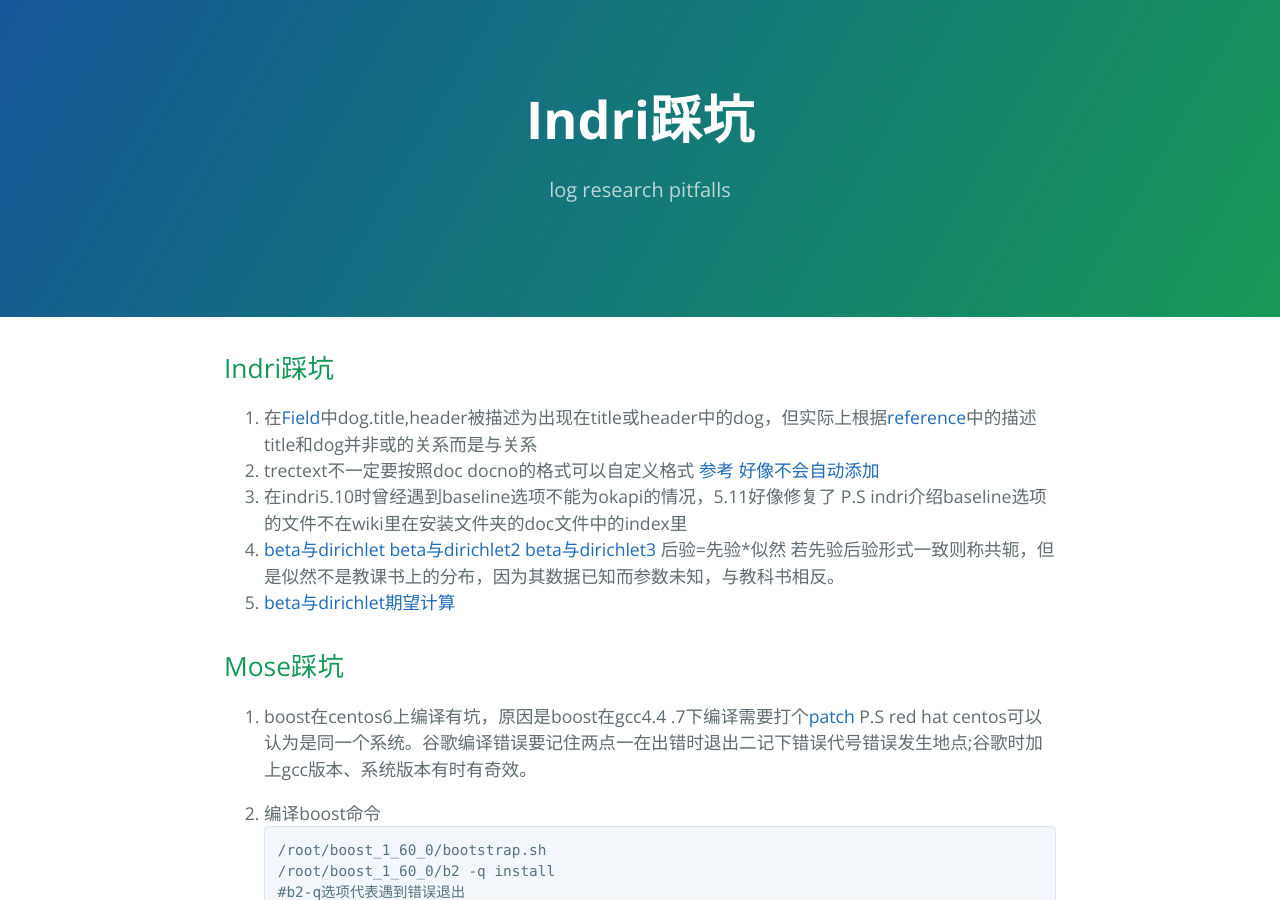
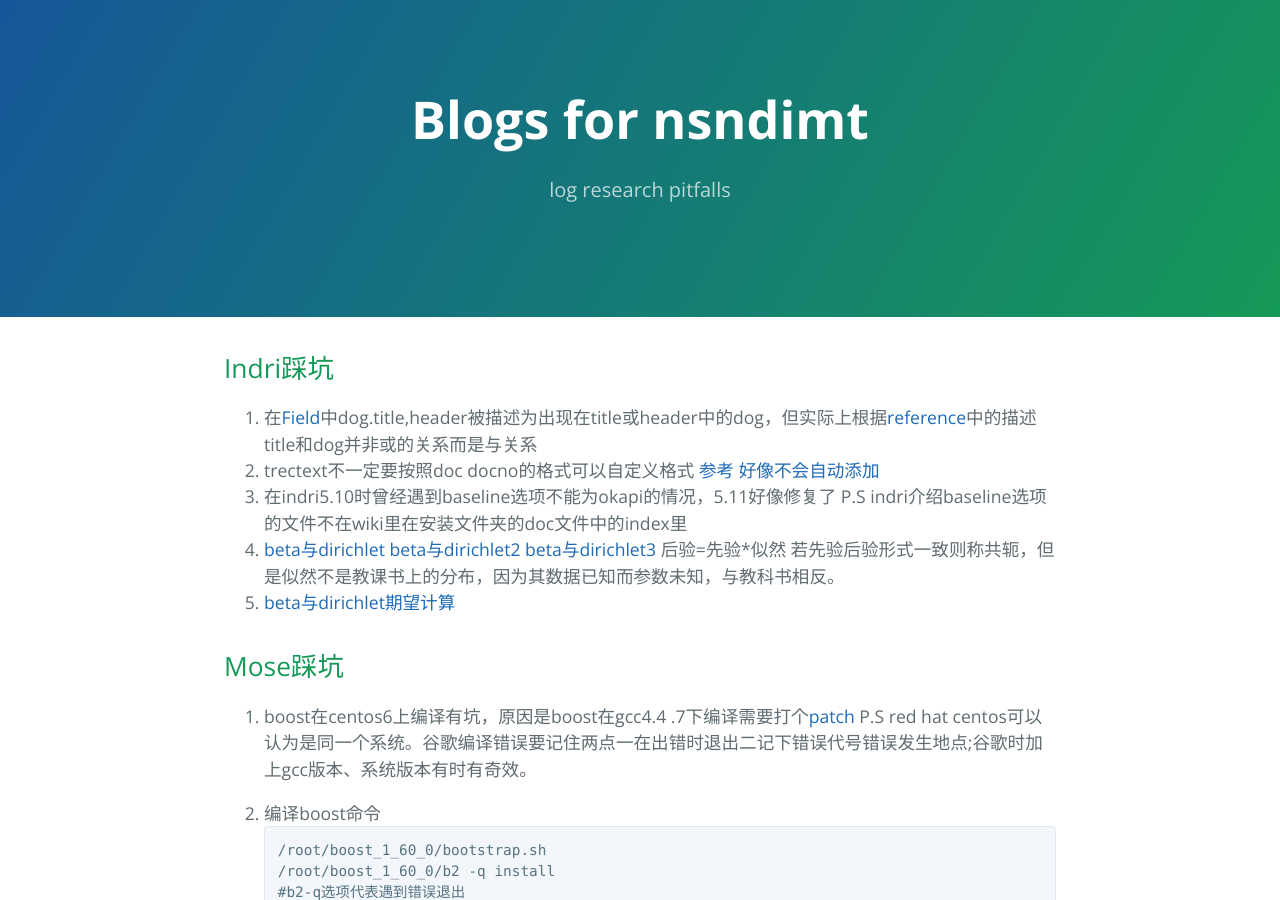
Before and after one commit to nsndimt/nsndimt.github.io, a Jekyll site: the page built from index.md, in a window 1280 px wide and 900 px high. Built offline with Jekyll 4.4.1, drawn with Linux system fonts in a browser that asks for light colours; our own code applies the rules of GitHub Pages for plain Markdown files.

Commit message:
Update index.md

```diff
--- a/index.md
+++ b/index.md
@@ -1,4 +1,5 @@
 ---
+title: Blogs for nsndimt
 layout: default
 ---
 
```
